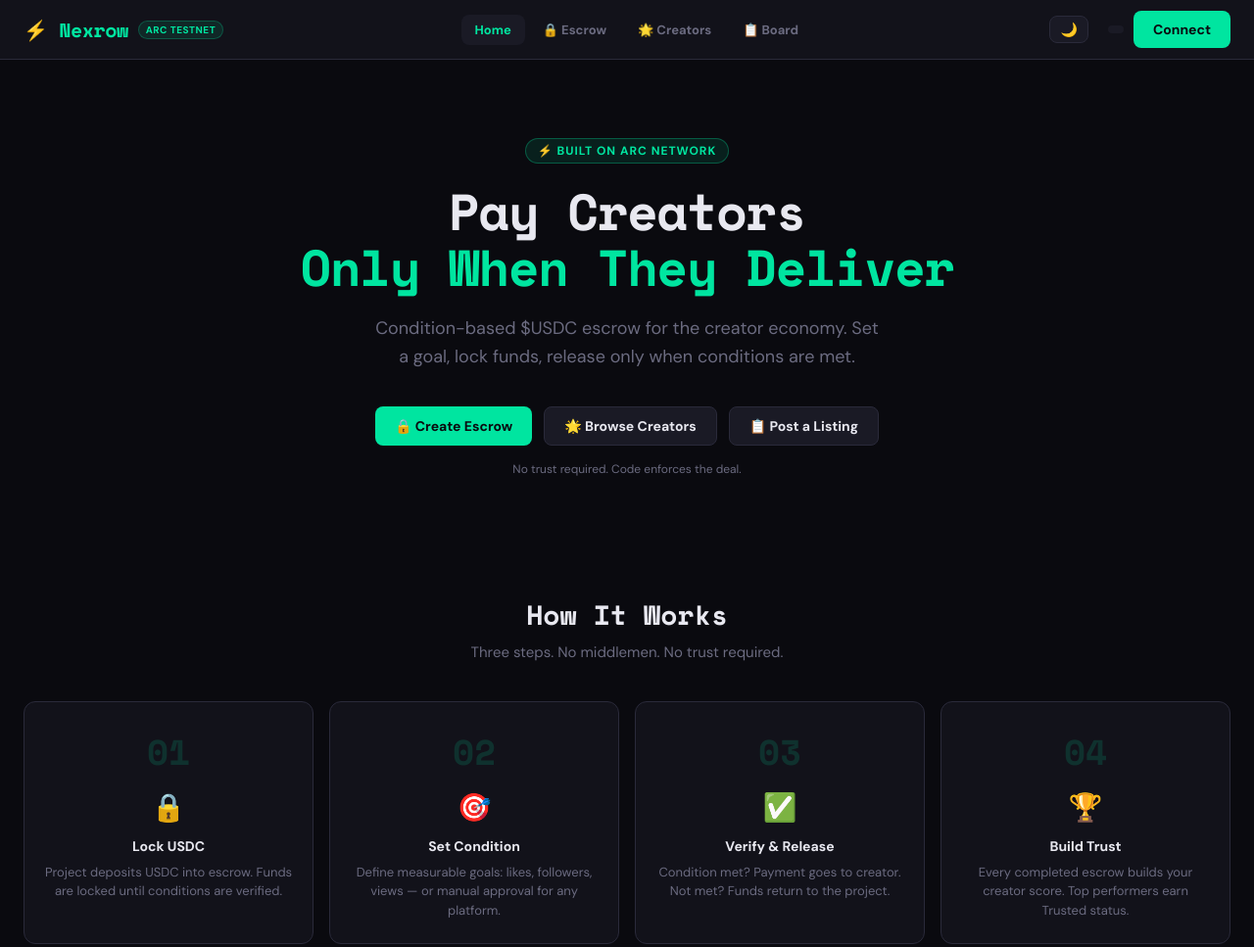
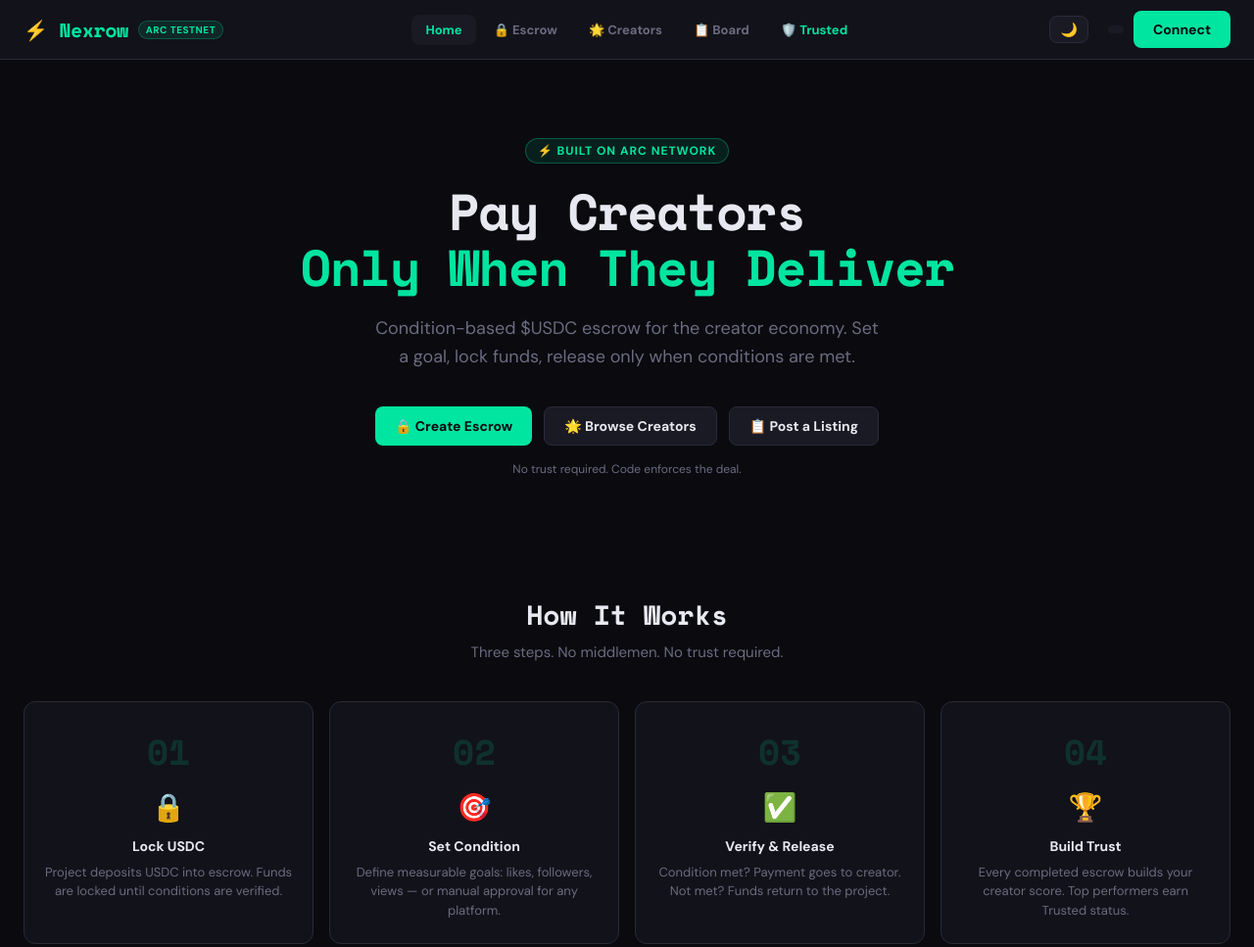
Before and after one commit to itstorvian/nexrow, a website: page public/index.html in a window 1280 px wide. Shown: the top 967 px of the page at 98% size. Drawn offline with nearby package versions, Linux system fonts and the light colour scheme; no server answers.

Commit message:
Trusted creators in nav

```diff
--- a/public/index.html
+++ b/public/index.html
@@ -23,6 +23,7 @@
         <button class="tab-btn" onclick="switchTab('escrow')">🔒 Escrow</button>
         <button class="tab-btn" onclick="switchTab('creators')">🌟 Creators</button>
         <button class="tab-btn" onclick="switchTab('board')">📋 Board</button>
+        <button class="tab-btn trusted-nav-btn" onclick="switchTab('creators');setCreatorFilter('trusted')">🛡️ Trusted</button>
       </nav>
       <div class="header-right">
         <button class="theme-toggle" onclick="toggleTheme()" id="theme-btn">🌙</button>
--- a/public/style.css
+++ b/public/style.css
@@ -924,3 +924,6 @@
   .features-grid { grid-template-columns: 1fr; }
   .main-content { padding: 0 16px 60px; }
 }
+.trusted-nav-btn { color: var(--green); }
+.trusted-nav-btn:hover { background: rgba(0,229,160,0.1); }
+.trusted-nav-btn.active { background: rgba(0,229,160,0.1); color: var(--green); }
```
